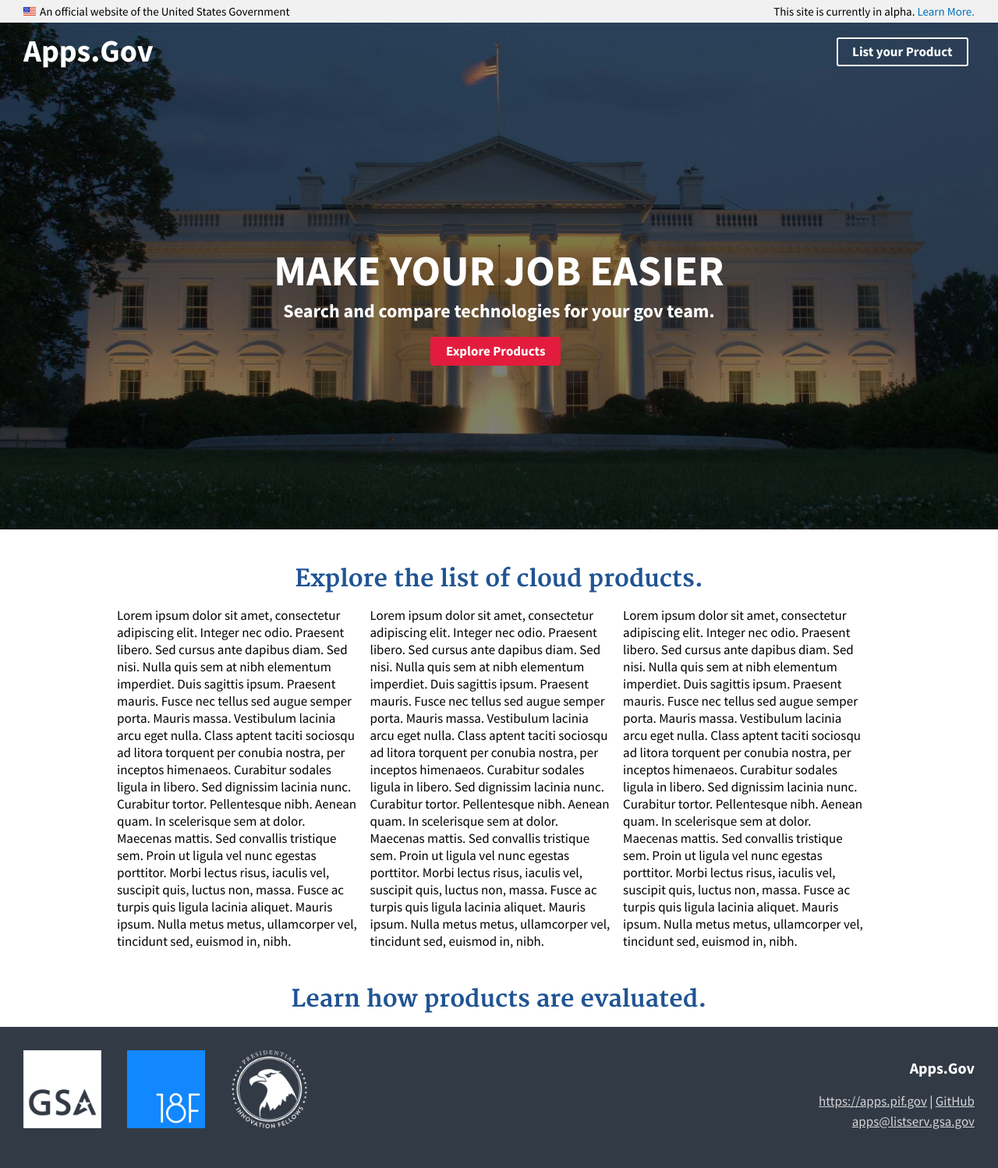
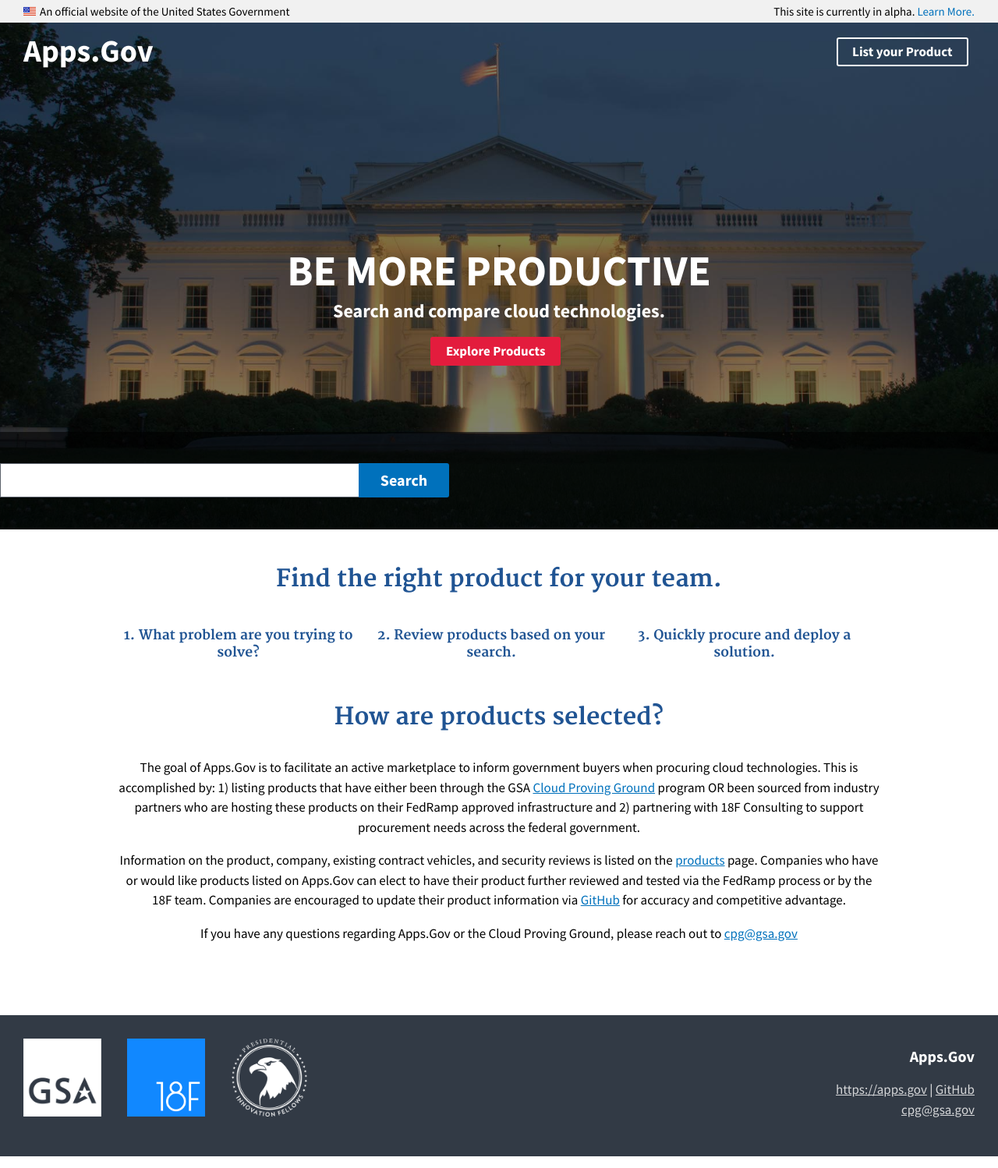
Before and after one commit to presidential-innovation-fellows/apps-gov, a Jekyll site: the page built from index.html, in a window 1280 px wide. Shown: the whole page at 78% size. Built offline with Jekyll 4.4.1, drawn with Linux system fonts in a browser that asks for light colours.

Commit message:
updates to products page

```diff
--- a/_config.yml
+++ b/_config.yml
@@ -22,3 +22,9 @@ markdown: kramdown
 
 gems:
   - jekyll-sitemap
+
+page_gen:
+  - data: products
+    template: page
+    name: url
+    dir: products
--- a/_includes/footer.html
+++ b/_includes/footer.html
@@ -10,8 +10,8 @@
         <address>
           <h3 class="usa-footer-contact-heading">Apps.Gov</h3>
           <p>
-            <a href="https://apps.pif.gov">https://apps.pif.gov</a> | <a herf="https://github.com/presidential-innovation-fellows/apps-gov">GitHub</a><br/>
-            <a href="mailto:apps@listserv.gsa.gov">apps@listserv.gsa.gov</a>
+            <a href="https://apps.pif.gov">https://apps.gov</a> | <a herf="https://github.com/presidential-innovation-fellows/apps-gov">GitHub</a><br/>
+            <a href="mailto:cpg@gsa.gov">cpg@gsa.gov</a>
           </p>
         </address>
       </div>
--- a/css/main.scss
+++ b/css/main.scss
@@ -62,6 +62,19 @@ h1, h2, h3, h4, h5, h6 {
     &:hover{
       text-decoration:none;
     }
+  }
+
+}
+.hero-search{
+  height:125px;
+  background-color:rgba(0,0,0,0.6);
+  position:absolute;
+  bottom:0;
+  left:0;
+  right:0;
+  // margin-top:168px; //453px
+  form{
+    margin-top:40px;
   }
 }
 
@@ -128,8 +141,10 @@ footer {
 
 }
 .usa-content{
-  h2{
-    text-align:center;
+  text-align:center;
+  margin-bottom:75px;
+  p{
+    max-width:100%;
   }
 }
 .usa-products{
--- a/index.html
+++ b/index.html
@@ -10,25 +10,44 @@ layout: default
     </div>
     <div class="usa-grid">
       <div class="usa-width-one-whole">
-        <h2>MAKE YOUR JOB EASIER</h2>
-        <h5>Search and compare technologies for your gov team.</h5>
+        <h2>BE MORE PRODUCTIVE</h2>
+        <h5>Search and compare cloud technologies.</h5>
         <button class="usa-button-secondary" id="products-button">Explore Products</button>
+        <div class="hero-search">
+          <form class="usa-search usa-search-big">
+            <div role="search">
+              <label class="usa-sr-only" for="search-field-big">Search big</label>
+              <input id="search-field-big" type="search" name="search">
+              <button type="submit">
+                <span class="usa-search-submit-text">Search</span>
+              </button>
+            </div>
+          </form>
+        </div>
       </div>
     </div>
   </div>
+
 </div>
 <div class="usa-content">
-  <h2>Explore the list of cloud products.</h2>
+  <h2>Find the right product for your team.</h2>
   <div class="usa-grid">
     <div class="usa-width-one-third">
-      Lorem ipsum dolor sit amet, consectetur adipiscing elit. Integer nec odio. Praesent libero. Sed cursus ante dapibus diam. Sed nisi. Nulla quis sem at nibh elementum imperdiet. Duis sagittis ipsum. Praesent mauris. Fusce nec tellus sed augue semper porta. Mauris massa. Vestibulum lacinia arcu eget nulla. Class aptent taciti sociosqu ad litora torquent per conubia nostra, per inceptos himenaeos. Curabitur sodales ligula in libero. Sed dignissim lacinia nunc. Curabitur tortor. Pellentesque nibh. Aenean quam. In scelerisque sem at dolor. Maecenas mattis. Sed convallis tristique sem. Proin ut ligula vel nunc egestas porttitor. Morbi lectus risus, iaculis vel, suscipit quis, luctus non, massa. Fusce ac turpis quis ligula lacinia aliquet. Mauris ipsum. Nulla metus metus, ullamcorper vel, tincidunt sed, euismod in, nibh.
+      <h4>1. What problem are you trying to solve?</h4>
     </div>
     <div class="usa-width-one-third">
-      Lorem ipsum dolor sit amet, consectetur adipiscing elit. Integer nec odio. Praesent libero. Sed cursus ante dapibus diam. Sed nisi. Nulla quis sem at nibh elementum imperdiet. Duis sagittis ipsum. Praesent mauris. Fusce nec tellus sed augue semper porta. Mauris massa. Vestibulum lacinia arcu eget nulla. Class aptent taciti sociosqu ad litora torquent per conubia nostra, per inceptos himenaeos. Curabitur sodales ligula in libero. Sed dignissim lacinia nunc. Curabitur tortor. Pellentesque nibh. Aenean quam. In scelerisque sem at dolor. Maecenas mattis. Sed convallis tristique sem. Proin ut ligula vel nunc egestas porttitor. Morbi lectus risus, iaculis vel, suscipit quis, luctus non, massa. Fusce ac turpis quis ligula lacinia aliquet. Mauris ipsum. Nulla metus metus, ullamcorper vel, tincidunt sed, euismod in, nibh.
+      <h4>2. Review products based on your search.</h4>
     </div>
     <div class="usa-width-one-third">
-      Lorem ipsum dolor sit amet, consectetur adipiscing elit. Integer nec odio. Praesent libero. Sed cursus ante dapibus diam. Sed nisi. Nulla quis sem at nibh elementum imperdiet. Duis sagittis ipsum. Praesent mauris. Fusce nec tellus sed augue semper porta. Mauris massa. Vestibulum lacinia arcu eget nulla. Class aptent taciti sociosqu ad litora torquent per conubia nostra, per inceptos himenaeos. Curabitur sodales ligula in libero. Sed dignissim lacinia nunc. Curabitur tortor. Pellentesque nibh. Aenean quam. In scelerisque sem at dolor. Maecenas mattis. Sed convallis tristique sem. Proin ut ligula vel nunc egestas porttitor. Morbi lectus risus, iaculis vel, suscipit quis, luctus non, massa. Fusce ac turpis quis ligula lacinia aliquet. Mauris ipsum. Nulla metus metus, ullamcorper vel, tincidunt sed, euismod in, nibh.
+      <h4>3. Quickly procure and deploy a solution.</h4>
     </div>
   </div>
-  <h2>Learn how products are evaluated.</h2>
+  <h2>How are products selected?</h2>
+  <div class="usa-grid">
+    <div class="usa-width-one-whole">
+      <p>The goal of Apps.Gov is to facilitate an active marketplace to inform government buyers when procuring cloud technologies. This is accomplished by: 1) listing products that have either been through the GSA <a href="cloud-proving-ground/">Cloud Proving Ground</a> program OR been sourced from industry partners who are hosting these products on their FedRamp approved infrastructure and 2) partnering with 18F Consulting to support procurement needs across the federal government.</p>
+      <p>Information on the product, company, existing contract vehicles, and security reviews is listed on the <a href="products/">products</a> page. Companies who have or would like products listed on Apps.Gov can elect to have their product further reviewed and tested via the FedRamp process or by the 18F team. Companies are encouraged to update their product information via <a href="https://github.com/presidential-innovation-fellows/apps-gov" target="blank">GitHub</a> for accuracy and competitive advantage.</p>
+      <p>If you have any questions regarding Apps.Gov or the Cloud Proving Ground, please reach out to <a href="mailto:cpg@gsa.gov" target="blank">cpg@gsa.gov</a></p>
+    </div>
+  </div>
 </div>
--- a/js/main.js
+++ b/js/main.js
@@ -1,5 +1,5 @@
 $(document).ready(function() {
   $('#products-button').on("click", function() {
-    window.location.href = "/products.html";
+    window.location.href = "/products";
   })
 });
--- a/products.html
+++ b/products.html
@@ -26,7 +26,7 @@ permalink: products/
   <div class="usa-grid">
     {% for product_hash in site.data.products %}{% assign product = product_hash[1] %}
     <div class="usa-width-one-third">
-      <img src="/products/{{ product.logo }}">
+      <img src="/product_images/{{ product.logo }}">
       <div class="product-title">
         <h4><a href="/products/{{ product.url }}/">{{ product.name }}</a></h4>
         <span class="usa-label">{{ product.category }}</span>
```
Also changed, not shown: product_images/slack.png (renamed from products/slack.png).
